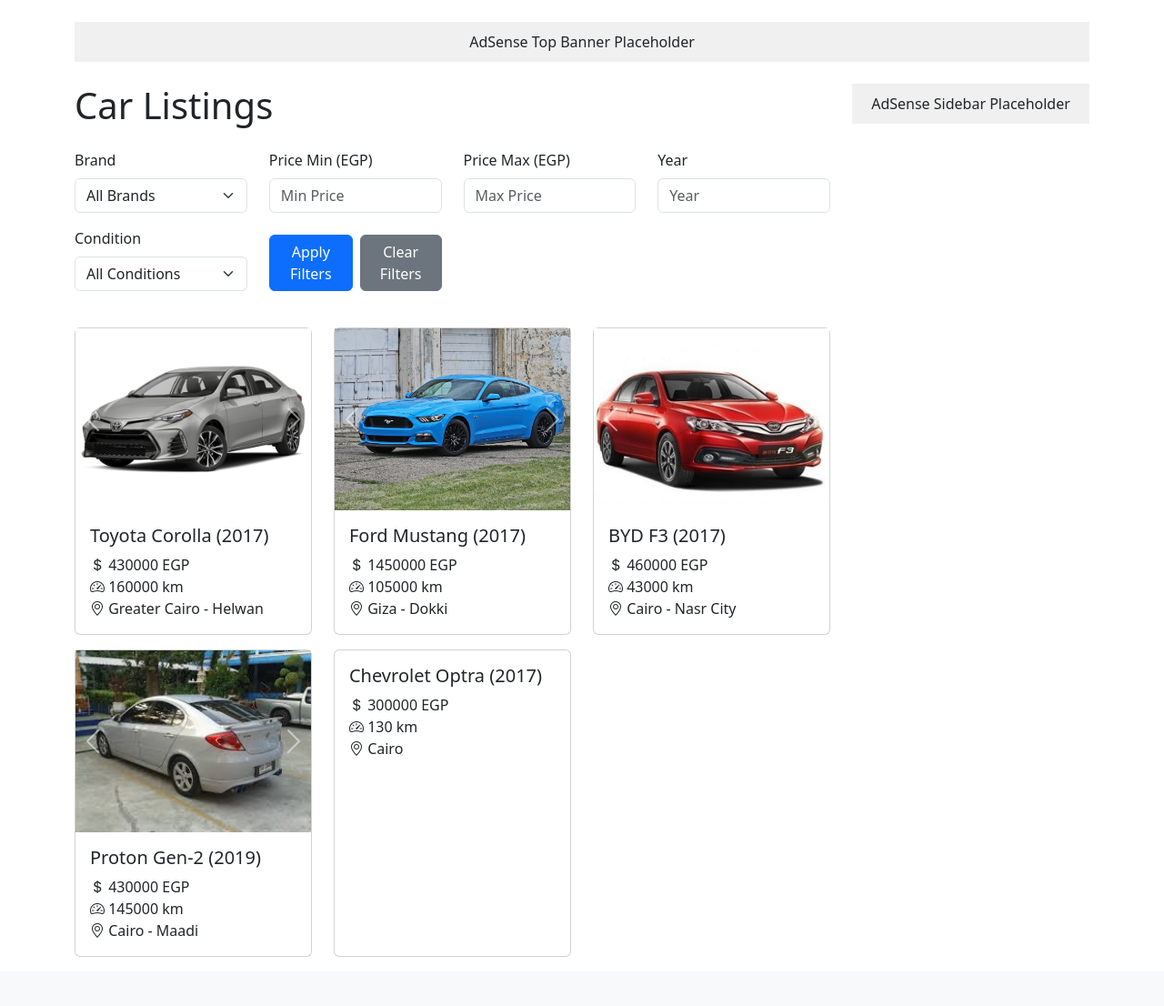
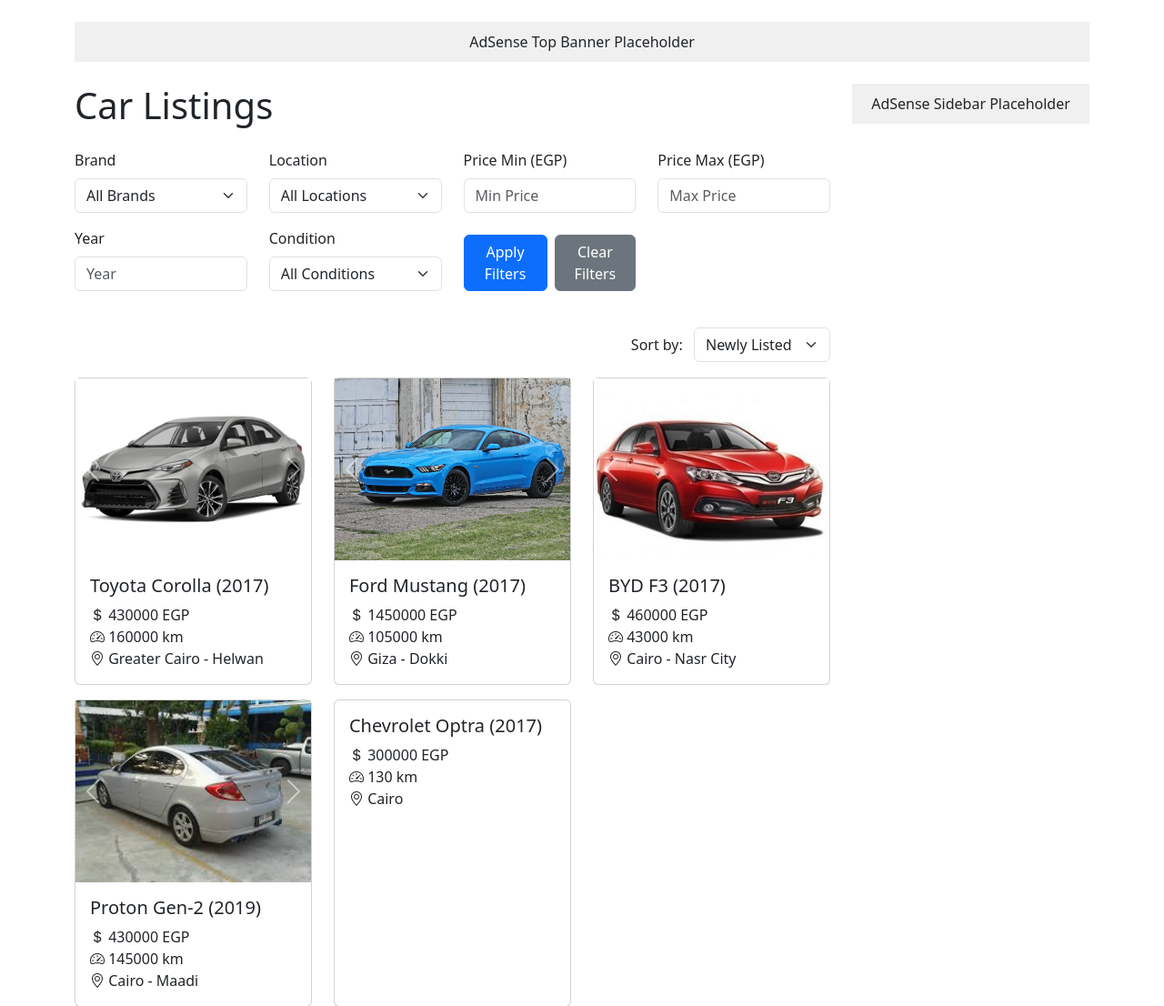
Before and after one commit to mohamedsamirpassion/marketplace, a Django app: template listings/templates/listings/home.html in a window 1280 px wide. Shown: the part 56-1162 px from the top of the page at 91% size. Before the commit the page ends 1108 px from the top, so only its background shows below. Run offline with Django 4.2, Linux system fonts and the light colour scheme; data comes from the database, SQL or seed files in the repository; tables that the repository leaves empty hold one stand-in row (values such as "Sample post"); the template is opened without the code that fills it: values that come from a table or form of the project are taken from there, most other values are stand-ins (such as "Sample title", 1, 10 or a date in 2020); some libraries are stand-ins or nearby versions.

Commit message:
Fix image upload fields to show 10 slots; add governorate filter with Greater Cairo option; add sorting options (newly listed, lowest price, highest price)

```diff
--- a/listings/forms.py
+++ b/listings/forms.py
@@ -44,7 +44,7 @@
     Listing,
     ListingImage,
     form=ListingImageForm,
-    extra=3,
-    max_num=5,
+    extra=10,  # Ensure this is 10
+    max_num=10,
     can_delete=False
 )
--- a/listings/templates/listings/home.html
+++ b/listings/templates/listings/home.html
@@ -22,6 +22,15 @@
                             <option value="">All Brands</option>
                             {% for brand in brands %}
                                 <option value="{{ brand.id }}" {% if request.GET.brand == brand.id|stringformat:"s" %}selected{% endif %}>{{ brand.name }}</option>
+                            {% endfor %}
+                        </select>
+                    </div>
+                    <div class="col-md-3 mb-3">
+                        <label for="governorate" class="form-label">Location</label>
+                        <select name="governorate" id="governorate" class="form-select">
+                            <option value="">All Locations</option>
+                            {% for gov in governorates %}
+                                <option value="{{ gov }}" {% if request.GET.governorate == gov %}selected{% endif %}>{{ gov }}</option>
                             {% endfor %}
                         </select>
                     </div>
@@ -52,6 +61,24 @@
                     </div>
                 </div>
             </form>
+
+            <!-- Sorting Dropdown -->
+            <div class="mb-3 d-flex justify-content-end">
+                <form method="get" class="d-inline">
+                    <!-- Preserve existing filter parameters -->
+                    {% for key, value in request.GET.items %}
+                        {% if key != 'sort' %}
+                            <input type="hidden" name="{{ key }}" value="{{ value }}">
+                        {% endif %}
+                    {% endfor %}
+                    <label for="sort" class="form-label me-2">Sort by:</label>
+                    <select name="sort" id="sort" class="form-select d-inline w-auto" onchange="this.form.submit()">
+                        <option value="newly_listed" {% if request.GET.sort == "newly_listed" or not request.GET.sort %}selected{% endif %}>Newly Listed</option>
+                        <option value="lowest_price" {% if request.GET.sort == "lowest_price" %}selected{% endif %}>Lowest Price</option>
+                        <option value="highest_price" {% if request.GET.sort == "highest_price" %}selected{% endif %}>Highest Price</option>
+                    </select>
+                </form>
+            </div>
 
             <div class="row">
                 {% for listing in listings %}
```
Also changed, not shown: listings/views.py (+24 -8 lines).
